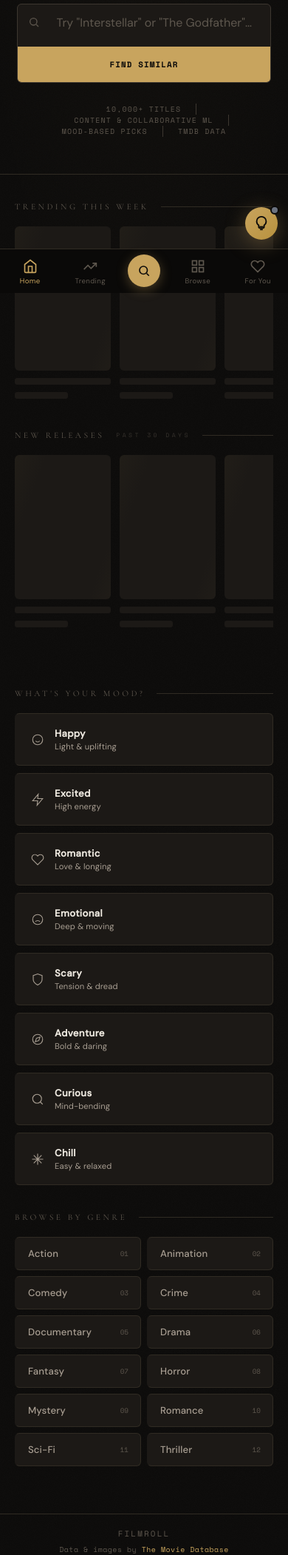
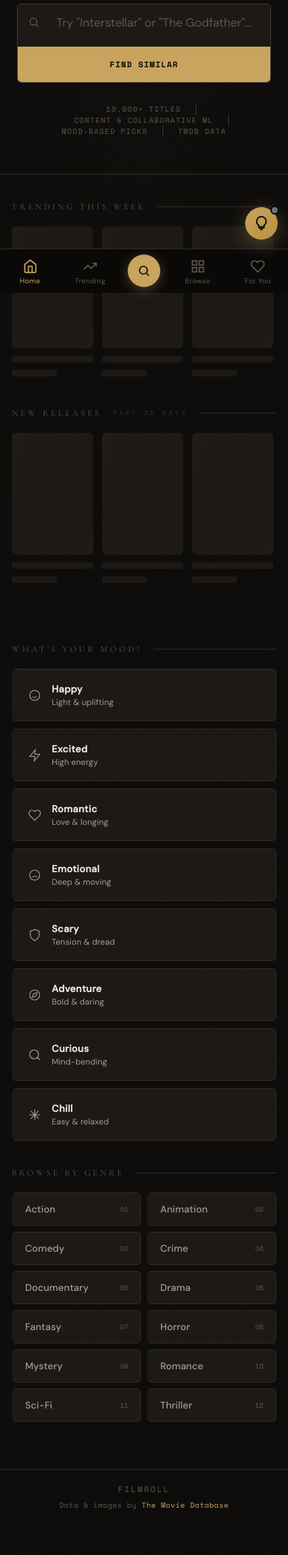
Before and after one commit to eyeofshreyas/FillmRoll, a Flask app: template templates/index.html in a window 390 px wide. Shown: the part 448-2550 px from the top of the page at 74% size. After the commit the page ends 2488 px from the top, so only its background shows below. Run offline with Flask 3, Linux system fonts and the light colour scheme; the template is opened without the code that fills it, so the values that code supplies are empty; parts of the project's set-up code (start-up, migrations or seed data) failed here and were passed over.

Commit message:
fix(mobile): hero inner width, search box, trending card size at <=560px

```diff
--- a/static/css/home.css
+++ b/static/css/home.css
@@ -461,3 +461,34 @@
 .mood-btn:hover .mood-name {
     color: var(--gold);
 }
+
+/* ══════════════════════════════════════════
+   MOBILE — ≤560px
+══════════════════════════════════════════ */
+@media (max-width: 560px) {
+    /* hero inner: clamp(600px,55vw,860px) resolves to ~214px on 390px screen */
+    .hero-inner {
+        max-width: 100%;
+    }
+
+    /* hero search: same clamp issue */
+    .hero-search {
+        max-width: 100%;
+    }
+
+    /* iOS auto-zoom prevention (must be ≥16px) */
+    .hero-search-inner input {
+        font-size: 16px;
+    }
+
+    /* home section side padding */
+    .home-section {
+        padding: 0 16px;
+    }
+
+    /* trending cards: narrower for thumb reach on small screens */
+    .t-card,
+    .t-skeleton {
+        width: 110px;
+    }
+}
```
